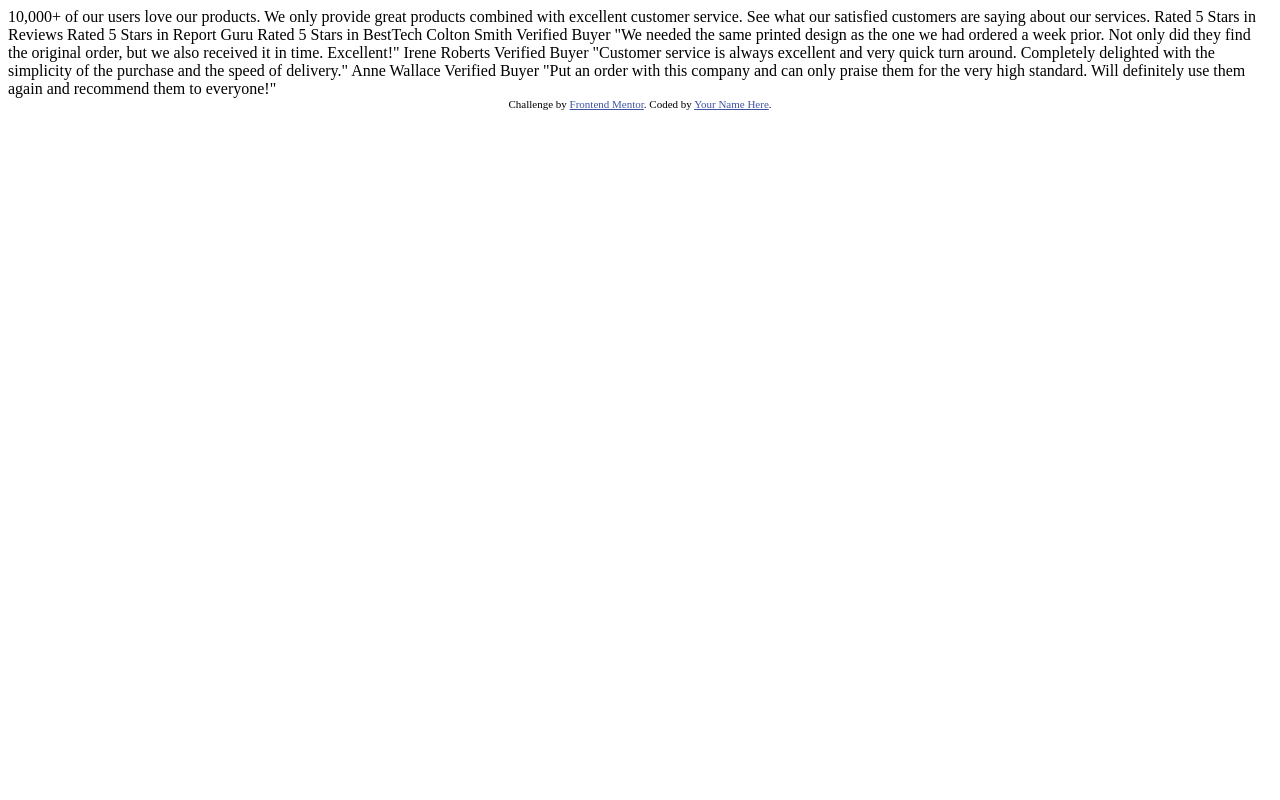
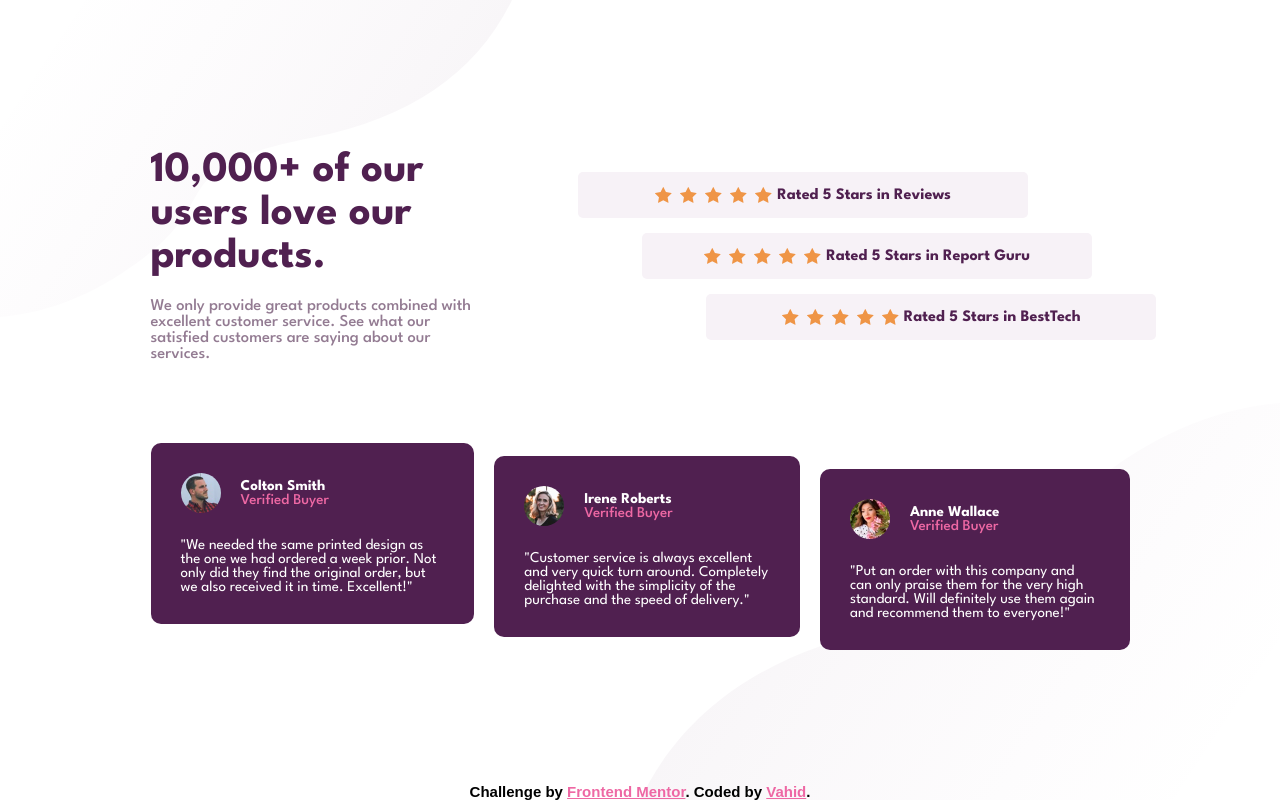
Before and after one commit to i-am-vahid/social-proof-section, a plain HTML site: page index.html in a window 1280 px wide. Drawn offline with Linux system fonts and the light colour scheme.

Commit message:
finish project

```diff
--- a/index.html
+++ b/index.html
@@ -4,58 +4,98 @@
     <meta charset="UTF-8" />
     <meta name="viewport" content="width=device-width, initial-scale=1.0" />
     <!-- displays site properly based on user's device -->
-
-    <link
-      rel="icon"
-      type="image/png"
-      sizes="32x32"
-      href="./images/favicon-32x32.png"
-    />
-
+    <link rel="preconnect" href="https://fonts.googleapis.com">
+    <link rel="preconnect" href="https://fonts.gstatic.com" crossorigin>
+    <link href="https://fonts.googleapis.com/css2?family=League+Spartan:wght@400;500;700&display=swap" rel="stylesheet">
+    <link rel="icon" type="image/png" sizes="32x32" href="./images/favicon-32x32.png" />
+    <link rel="stylesheet" href="./css/style.css">
     <title>Frontend Mentor | Social proof section</title>
 
-    <!-- Feel free to remove these styles or customise in your own stylesheet 👍 -->
-    <style>
-      .attribution {
-        font-size: 11px;
-        text-align: center;
-      }
-      .attribution a {
-        color: hsl(228, 45%, 44%);
-      }
-    </style>
   </head>
   <body>
-    10,000+ of our users love our products.
 
-    We only provide great products combined with excellent customer service.
-    See what our satisfied customers are saying about our services.
+    <main>
+      <section class="container">
+        <div class="up">
+          <div class="container__texts">
+          <h1 class="container__texts--titel">10,000+ of our users love our products.</h1>
+          <p class="container__texts--par">We only provide great products combined with excellent customer service. See what our satisfied customers are saying about our services.</p>
+        </div>
+        <div class="container__rates">
+          <div class="container__rates--box  rate star_one">
+            <div class="rate__star">
+              <img src="./images/icon-star.svg" alt="">
+              <img src="./images/icon-star.svg" alt="">
+              <img src="./images/icon-star.svg" alt="">
+              <img src="./images/icon-star.svg" alt="">
+              <img src="./images/icon-star.svg" alt="">
+            </div>
+            <p class="rate__text">Rated 5 Stars in Reviews</p>
+          </div>
+          <div class="container__rates--box  rate star_two">
+            <div class="rate__star">
+              <img src="./images/icon-star.svg" alt="">
+              <img src="./images/icon-star.svg" alt="">
+              <img src="./images/icon-star.svg" alt="">
+              <img src="./images/icon-star.svg" alt="">
+              <img src="./images/icon-star.svg" alt="">
+            </div>
+            <p class="rate__text">Rated 5 Stars in Report Guru</p>
+          </div>
+          <div class="container__rates--box  rate star_three">
+            <div class="rate__star">
+              <img src="./images/icon-star.svg" alt="">
+              <img src="./images/icon-star.svg" alt="">
+              <img src="./images/icon-star.svg" alt="">
+              <img src="./images/icon-star.svg" alt="">
+              <img src="./images/icon-star.svg" alt="">
+            </div>
+            <p class="rate__text">Rated 5 Stars in BestTech</p>
+          </div>
+        </div>
+        </div>
+        <div class="contanier__peopel boxes">
+          <div class="person one">
+            <div class="person__info">
+              <img src="./images/image-colton.jpg" alt="">
+              <div class="person__info--name">
+                <p class="name">Colton Smith </p>
+                <p class="job">Verified Buyer</p>
+              </div>
+            </div>
+            <p class="person__text">"We needed the same printed design as the one we had ordered a week prior. Not only did they find the original order, but we also received it in time. Excellent!"</p>
+          </div>
+          <div class="person two">
+            <div class="person__info">
+              <img src="./images/image-irene.jpg" alt="">
+              <div class="person__info--name">
+                <p class="name">Irene Roberts </p>
+                <p class="job">Verified Buyer</p>
+              </div>
+            </div>
+            <p class="person__text">    "Customer service is always excellent and very quick turn around. Completely delighted with the simplicity of the purchase and the speed of delivery."</p>
+          </div>
+          <div class="person three">
+            <div class="person__info">
+              <img src="./images/image-anne.jpg" alt="">
+              <div class="person__info--name">
+                <p class="name">Anne Wallace</p>
+                <p class="job">Verified Buyer</p>
+              </div>
+            </div>
+            <p class="person__text">"Put an order with this company and can only praise them for the very high standard. Will definitely use them again and recommend them to everyone!"</p>
+          </div>
+        </div>
 
-    Rated 5 Stars in Reviews
-    Rated 5 Stars in Report Guru
-    Rated 5 Stars in BestTech
+      </section>
+    </main>
 
-    Colton Smith
-    Verified Buyer
-    "We needed the same printed design as the one we had ordered a week prior.
-    Not only did they find the original order, but we also received it in time.
-    Excellent!"
 
-    Irene Roberts
-    Verified Buyer
-    "Customer service is always excellent and very quick turn around. Completely
-    delighted with the simplicity of the purchase and the speed of delivery."
 
-    Anne Wallace
-    Verified Buyer
-    "Put an order with this company and can only praise them for the very high
-    standard. Will definitely use them again and recommend them to everyone!"
 
     <div class="attribution">
       Challenge by
-      <a href="https://www.frontendmentor.io?ref=challenge" target="_blank"
-        >Frontend Mentor</a
-      >. Coded by <a href="#">Your Name Here</a>.
+      <a href="https://www.frontendmentor.io?ref=challenge" target="_blank" >Frontend Mentor</a >. Coded by <a href="#">Vahid</a>.
     </div>
   </body>
 </html>
--- /dev/null
+++ b/sass/globals/_index.scss
@@ -0,0 +1,2 @@
+@forward 'reset';
+@forward 'variabels';
--- /dev/null
+++ b/sass/globals/_reset.scss
@@ -0,0 +1,11 @@
+@import url('https://fonts.googleapis.com/css2?family=League+Spartan:wght@400;500;700&display=swap');
+
+html{    font-family: 'League Spartan', sans-serif;}
+
+*,*::before,*::after{
+    padding: 0;
+    margin: 0;
+    box-sizing: border-box;
+    font-size: 15px;
+    font-family: inherit;
+}
--- /dev/null
+++ b/sass/globals/_variabels.scss
@@ -0,0 +1,8 @@
+:root{
+
+--Very-Dark-Magenta: hsl(300, 43%, 22%);
+--Soft-Pink: hsl(333, 80%, 67%);
+--Dark-Grayish-Magenta: hsl(303, 10%, 53%);
+--Light-Grayish-Magenta: hsl(300, 24%, 96%);
+--White: hsl(0, 0%, 100%);
+}
--- /dev/null
+++ b/sass/style.scss
@@ -0,0 +1,189 @@
+@forward 'globals';
+
+main{
+    height: 100vh;
+    background-image: url(./../images/bg-pattern-top-mobile.svg), url(./../images/bg-pattern-bottom-mobile.svg);
+    background-repeat: no-repeat,no-repeat;
+    background-position: top 0  left 0, bottom 0 right 0;
+    padding:5rem 0;
+    overflow: auto;
+    @media (min-width:995px) {
+        display: flex;
+        align-items: center;
+        justify-content: center;
+        background-image: url(./../images/bg-pattern-top-desktop.svg),url(./../images/bg-pattern-bottom-desktop.svg);
+        background-size: 40vw, 50vw;
+    }
+}
+
+.container{
+    padding: 0 1.5rem;
+    @media (min-width:995px) {
+        max-width: 80vw;
+
+    }
+}
+.up{
+    display: flex;
+    flex-direction: column;
+    align-items: center;
+    justify-content: center;
+    margin-bottom: 2rem;
+    @media (min-width:400px) and (max-width:994px) {
+        flex-direction: row;
+    }
+    @media (min-width:995px) {
+        flex-direction: row;
+    }
+}
+
+.container {
+    &__texts{
+        display: flex;
+        flex-direction: column;
+        align-items: center;
+        justify-content: center;
+        text-align: center;
+
+        @media (min-width:995px) {
+            text-align: left;
+            align-items: start;
+            flex-basis: 50%;
+        }
+        &--titel{
+            color: var(--Very-Dark-Magenta);
+            font-size: clamp(2rem, 2rem + 1vw ,3.5rem);
+            margin-bottom: 20px;
+            line-height: 1;
+            max-width: 12ch;
+
+        }
+        &--par{
+            color: var(--Dark-Grayish-Magenta);
+            font-size: 15px;
+            font-size: clamp(15px , 1rem + 1vw , 1.1rem);
+            font-weight:500;
+        }
+    }
+    & .boxes{
+        display: flex;
+        gap: 20px;
+        flex-direction: column;
+        align-items: center;
+        @media (min-width:995px) {
+            flex-direction: row;
+        }
+    }
+}
+
+
+.container{
+    &__rates{
+        display: flex;
+        align-items: center;
+        flex-direction: column;
+        gap: 15px;
+        margin: 20px 0 ;
+        width: 100%;
+    }
+}
+
+
+.rate{
+    display: flex;
+    flex-direction: column;
+    align-items: center;
+    gap: 5px;
+    background-color: var(--Light-Grayish-Magenta);
+    border-radius: 5px;
+    width: 100%;
+    padding: 10px 0;
+    @media (min-width:995px) {
+        justify-content: center;
+        align-items: center;
+        flex-direction: row;
+        max-width:500px;
+        text-align: center;
+        padding: 15px 0px;
+        flex-basis: 50%;
+        max-width: 450px;
+    }
+    &__star{
+        display: flex;
+        gap: 8px;
+        justify-content: center;
+    }
+
+    &__text{
+        color: var(--Very-Dark-Magenta);
+        font-weight: 700;
+        font-size: 16px;
+    }
+}
+
+
+
+
+
+
+
+.person{
+    background-color: var(--Very-Dark-Magenta);
+    color: var(--White);
+    padding: 30px;
+    border-radius: 10px;
+    max-width: 500px;
+    &__info{
+        display: flex;
+        align-items: center;
+        gap :20px;
+        margin-bottom: 25px;
+        img{
+            border-radius: 50%;
+            width: 40px;
+        }
+    }
+    & .name{font-weight: 700;}
+    & .job{
+        color: var(--Soft-Pink);
+        font-weight: 500;
+    }
+}
+
+.one{margin-top: 2vw;}
+.two{margin-top: 4vw;}
+.three{margin-top: 6vw;}
+
+.star_one{
+    @media (min-width:995px) {
+    margin-left: 0;
+}}
+
+.star_two{
+    @media (min-width:995px) {
+    margin-left: 10vw;
+}}
+
+.star_three{
+    @media (min-width:995px) {
+    margin-left: 20vw;
+}}
+
+
+
+
+.attribution{
+    position: fixed;
+    bottom: 0;
+    width: 100%;
+    text-align: center;
+    display: none;
+    font-family: sans-serif;
+    font-weight: 700;
+    a,a:visited,a:active{
+        color: var(--Soft-Pink);
+    }
+    @media (min-width:995px) {
+        display: block;
+    }
+}
```
Also changed, not shown: css/style.css (added), 1 other file.
